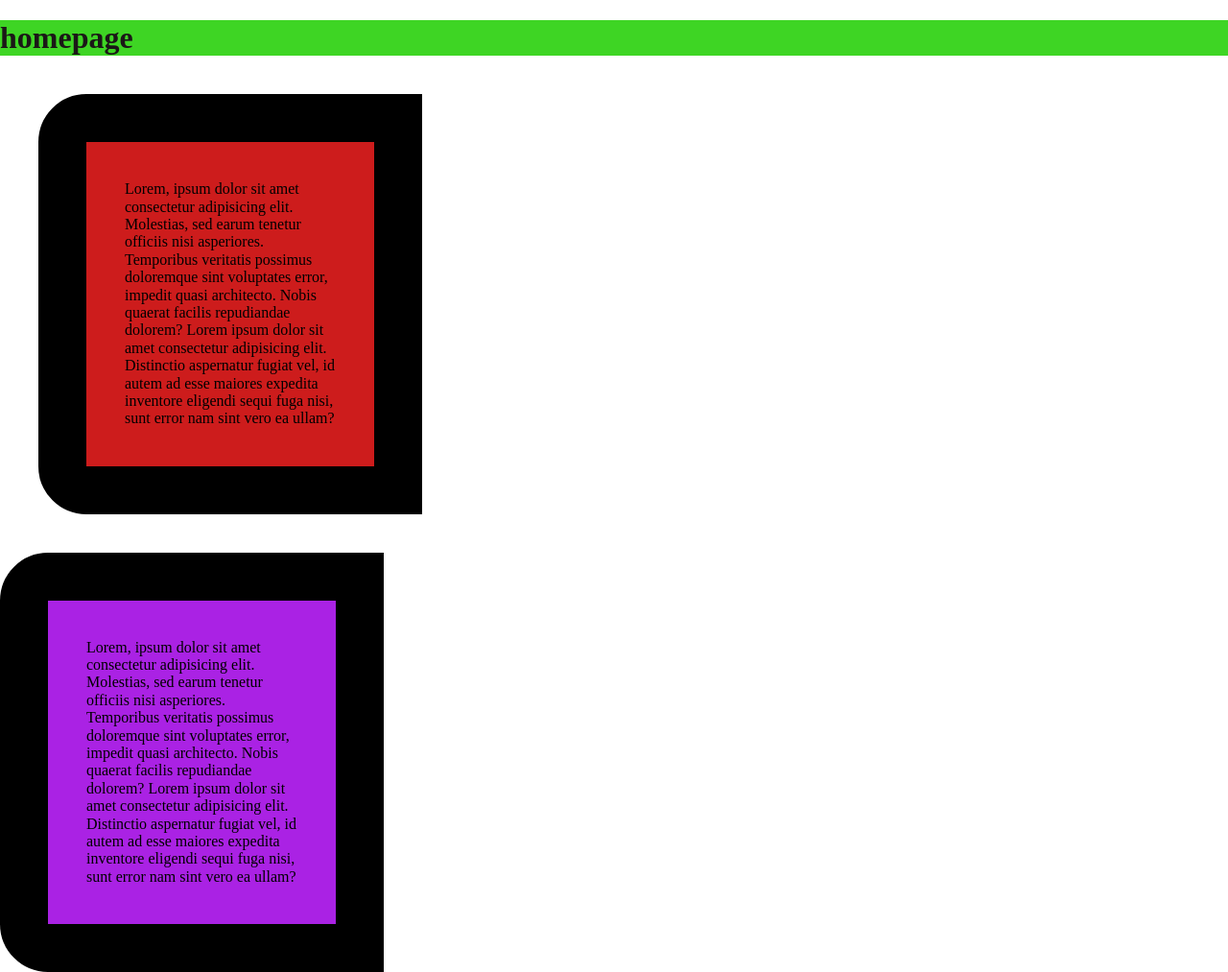
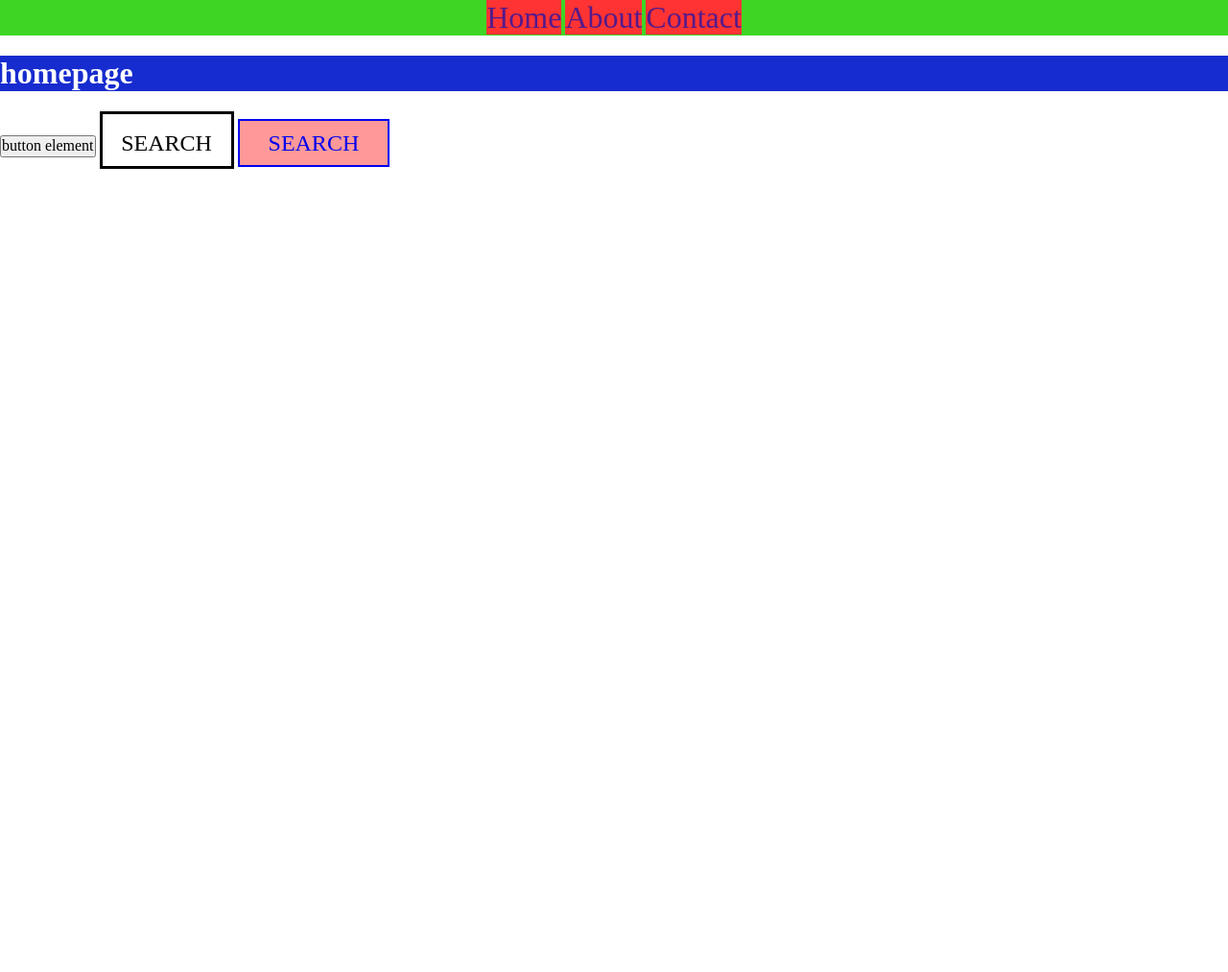
Before and after one commit to biigii/project6august2023, a plain HTML site: page index.html in a window 1280 px wide. Shown: the whole page at 96% size. After the commit the page ends 800 px from the top, so only its background shows below. Drawn offline with nearby package versions, Linux system fonts and the light colour scheme.

Commit message:
inline elements width and height and more

```diff
--- a/assets/css/components.css
+++ b/assets/css/components.css
@@ -1,45 +1,74 @@
-.parent {
-  /* 100% width is redundant here because div is block */
-  width: 100%;
-  height: 100%;
+header {
+  /* height: 200px; */
+  background-color: var(--brand);
 }
 
-.child {
-  /* color: #f99; */
-  background-color: #cd1c1c;
-  /* width: 100%; */
-  /* height: 70%; */
-  width: 400px;
-  /* height: 300px; */
-  padding: 40px 40px 40px 40px;
-  /* padding-top: 10px; */
-  margin: 40px;
-  /* border-style: solid;
-  border-width: 20px;
-  border-color: #f99; */
-  /* border: 20px dashed #09bcdc; */
-  /* border: 20px solid #09bcdc; */
-  /* border-radius: 50%; */
-  --border-radius: 50px;
-  border: var(--border-radius) solid;
-  border-top-left-radius: var(--border-radius);
-  border-bottom-left-radius: var(--border-radius);
-  /* box-sizing: content-box; */
-  /* total width = width+ padding+border+margin*/
-  /* box-sizing: border-box; */
+nav.navigation {
+  text-align: center;
+  /* height: 100%; */
+  /* height: 200px;
+  line-height: 200px; */
 }
 
-.child-1 {
-/*  box-sizing: border-box*/
-/*  width = width (includes padding and border and width itself, + margin */
-  /* box-sizing: border-box; */
-  background-color: #aa22e4;
-  width: 400px;
-  /* height: 300px; */
-  padding: 40px 40px 40px 40px;
-  /* margin: 40px; */
-  --border-radius: 50px;
-  border: var(--border-radius) solid;
-  border-top-left-radius: var(--border-radius);
-  border-bottom-left-radius: var(--border-radius);
+.navigation a {
+  font-size: 2em;
+  text-decoration: none;
+  text-transform: capitalize;
+  background-color: #f33;
+  /* display: inline; */
+  /* display: block; */
+  /* display: inline-block; */
+  /* display inline elements do not accept width and height */
+  /* width: 200px; */
+
+  /* margin left and right work on inline element */
+  /* margin-left: 50px;
+  margin-right:   50px; */
+
+  /* margin top and bottom do not work for inline elements */
+  /* margin-top: 100px;
+  margin-bottom: 200px; */
+
+  /* inline elements accept padding left/right */
+  /* padding-left: 50px;
+  padding-right: 50px; */
+
+  /* sort of work but not, they bleed onto other elements */
+/* padding-top: 300px;
+padding-bottom: 300px; */
 }
+
+a.button-1 {
+    color: #000;
+    font-size: 1.5em;
+    text-decoration: none;
+    text-transform: uppercase;
+    background-color: #fff;
+    border: 3px solid #000;
+    display: inline-block;
+    width: 140px;
+    height: 60px;
+    text-align: center;
+    line-height: 60px;
+    transition: background-color 500ms;
+}
+
+a.button-1:hover {
+  background-color: #f33;
+  color: #fff
+}
+
+a.button-2 {
+  background-color: #f99;
+  text-decoration: none;
+  text-transform: uppercase;
+  font-size: 1.5em;
+  padding: 10px 30px;
+  border: 2px solid;
+  transition-property: background-color;
+  transition-duration: 600ms;
+}
+
+a.button-2:hover {
+  background-color: #f11;
+}
--- a/assets/css/typography.css
+++ b/assets/css/typography.css
@@ -1,5 +1,8 @@
+
 h1 {
-  color: var(--brand-txt);
-  background-color: var(--brand);
-  cursor: pointer;
+  /* border: 30px solid; */
+  /* outline: 100px solid; */
+  background-color: rgb(23, 44, 207);
+  color: #fff;
+  /* width: 700px; */
 }
--- a/index.html
+++ b/index.html
@@ -15,16 +15,20 @@
 </head>
 
 <body>
+
+  <header>
+    <nav class="navigation">
+      <a href="">home</a>
+      <a href="">about</a>
+      <a href="">contact</a>
+    </nav>
+  </header>
+
   <h1>homepage</h1>
+  <button>button element</button>
 
-  <div class="parent">
-    <div class="child">
-      <p>Lorem, ipsum dolor sit amet consectetur adipisicing elit. Molestias, sed earum tenetur officiis nisi asperiores. Temporibus veritatis possimus doloremque sint voluptates error, impedit quasi architecto. Nobis quaerat facilis repudiandae dolorem? Lorem ipsum dolor sit amet consectetur adipisicing elit. Distinctio aspernatur fugiat vel, id autem ad esse maiores expedita inventore eligendi sequi fuga nisi, sunt error nam sint vero ea ullam?</p>
-    </div>
-    <div class="child-1">
-      <p>Lorem, ipsum dolor sit amet consectetur adipisicing elit. Molestias, sed earum tenetur officiis nisi asperiores. Temporibus veritatis possimus doloremque sint voluptates error, impedit quasi architecto. Nobis quaerat facilis repudiandae dolorem? Lorem ipsum dolor sit amet consectetur adipisicing elit. Distinctio aspernatur fugiat vel, id autem ad esse maiores expedita inventore eligendi sequi fuga nisi, sunt error nam sint vero ea ullam?</p>
-    </div>
-  </div>
+  <a class="button-1" href="https://www.google.com">search</a>
+  <a class="button-2" href="https://www.google.com">search</a>
 
 
 </body>
```
